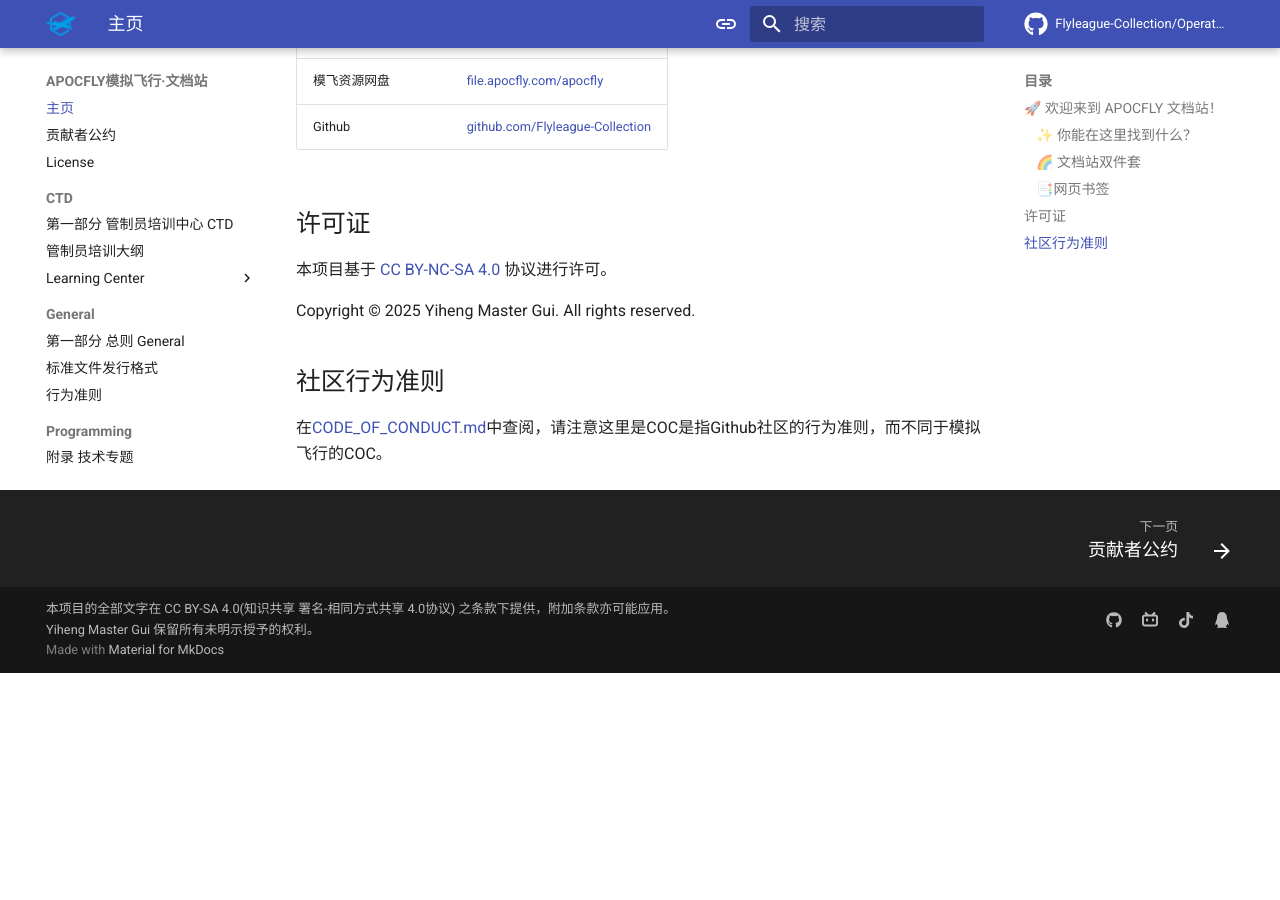
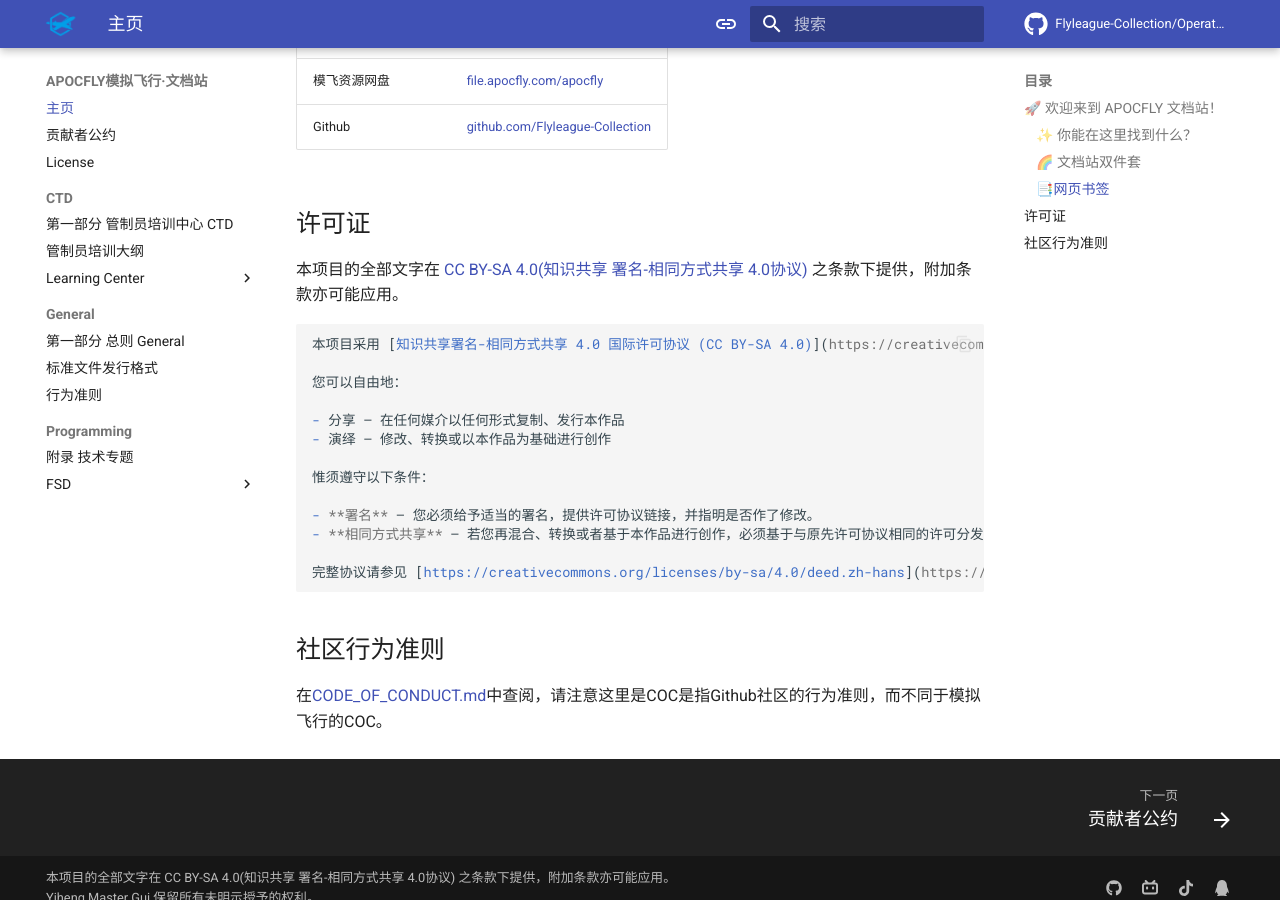
Before and after one commit to Flyleague-Collection/Operating-document, an MkDocs documentation site: the page built from docs/index.md, in a window 1280 px wide and 900 px high, scrolled down 995 px. Built offline with MkDocs 1.6.1 and Material for MkDocs 9.7.7, drawn with Linux system fonts in a browser that asks for light colours; comment, search, counter and statistics services are not loaded; before the commit the page ends 1668 px from its top, so only the background shows below that.

Commit message:
feat: 修改README、增加空域

````diff
--- a/docs/index.md
+++ b/docs/index.md
@@ -38,9 +38,23 @@
 
 ## 许可证
 
-本项目基于 [CC BY-NC-SA 4.0](https://creativecommons.org/licenses/by-nc-sa/4.0/deed.zh) 协议进行许可。
+本项目的全部文字在 <a href="https://creativecommons.org/licenses/by-sa/4.0/deed.zh-hans" target="_blank" rel="noopener noreferrer">CC BY-SA 4.0(知识共享 署名-相同方式共享 4.0协议)</a> 之条款下提供，附加条款亦可能应用。
 
-Copyright © 2025 Yiheng Master Gui. All rights reserved.
+```markdown
+本项目采用 [知识共享署名-相同方式共享 4.0 国际许可协议 (CC BY-SA 4.0)](https://creativecommons.org/licenses/by-sa/4.0/deed.zh-hans) 授权。
+
+您可以自由地：
+
+- 分享 — 在任何媒介以任何形式复制、发行本作品
+- 演绎 — 修改、转换或以本作品为基础进行创作
+
+惟须遵守以下条件：
+
+- **署名** — 您必须给予适当的署名，提供许可协议链接，并指明是否作了修改。
+- **相同方式共享** — 若您再混合、转换或者基于本作品进行创作，必须基于与原先许可协议相同的许可分发。
+
+完整协议请参见 [https://creativecommons.org/licenses/by-sa/4.0/deed.zh-hans](https://creativecommons.org/licenses/by-sa/4.0/deed.zh-hans)。
+```
 
 
 
--- a/mkdocs.yml
+++ b/mkdocs.yml
@@ -31,7 +31,7 @@
     - navigation.footer
     - content.action.edit
     # code
-    - content.code.select
+    # - content.code.select  # sponsors only
     - content.code.copy
     - content.code.annotate
 
````
Also changed, not shown: README.md (+83 -13 lines), docs/CTD/Learning_Center/Airspace.md (added, +25 -0 lines), docs/CTD/Learning_Center/FIR.md (+6 -4 lines), docs/CTD/Learning_Center/RVSM_flight_level.md (+6 -6 lines), docs/CTD/Learning_Center/Radiotelephony_Communications_for_Air_Traffic_Services.md (+4 -1 lines), docs/CTD/Learning_Center/index.md (+1 -1 lines), docs/CTD/Learning_Center/assets/Schematic_Diagram_of_Airspace_Classification.jpeg (added), docs/CTD/Learning_Center/assets/Schematic_diagram_of_flight_information_region.png (renamed from docs/CTD/Learning_Center/References/飞行情报区示意图.png), docs/CTD/Learning_Center/assets/飞行情报区示意图.png (deleted), 1 other file.
